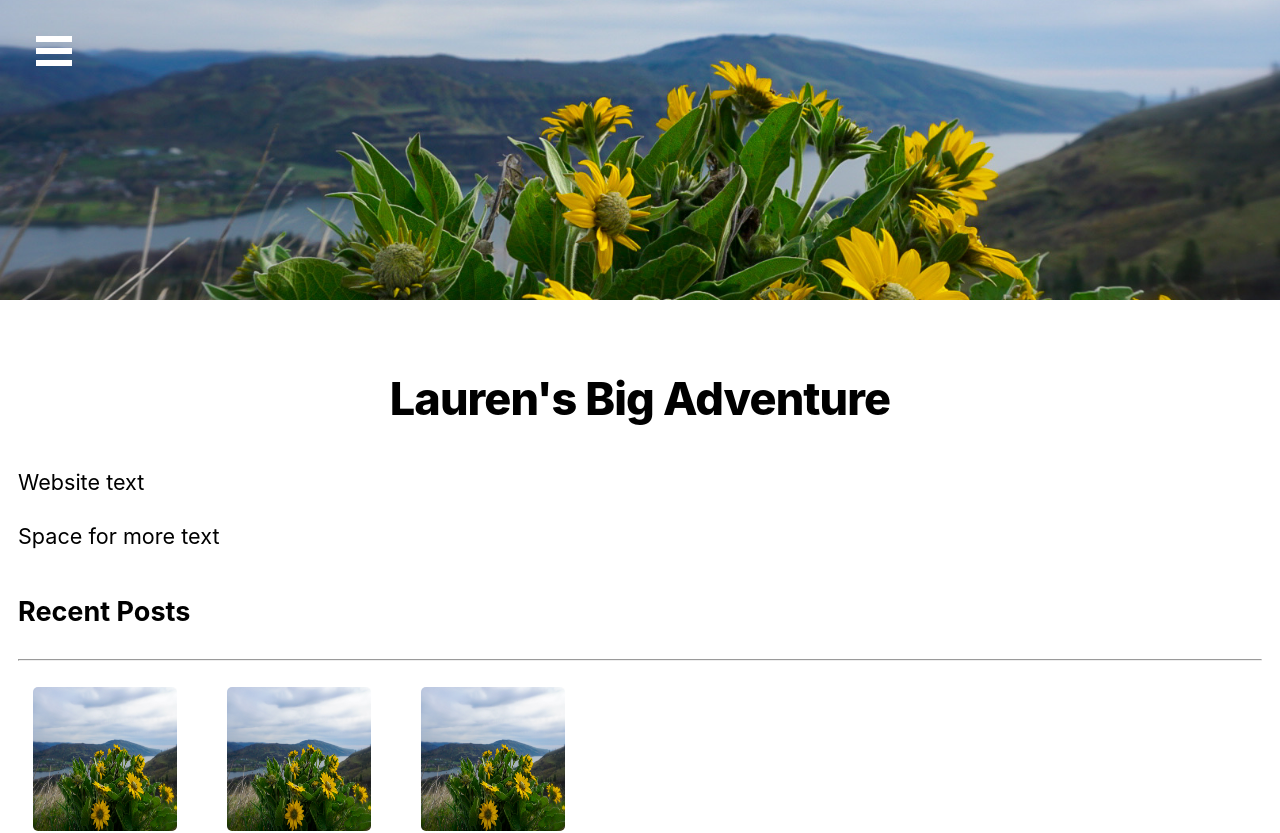
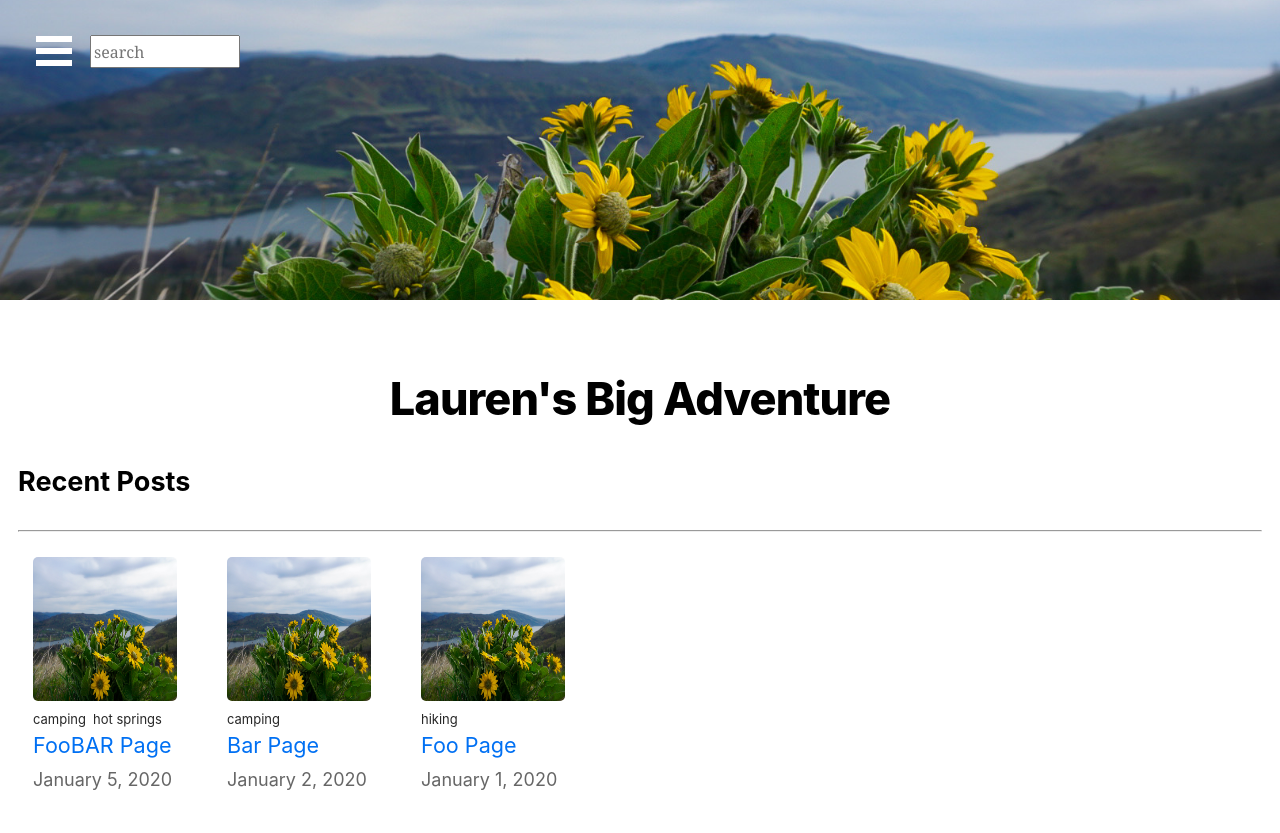
Before and after one commit to anders-swanson/site, a Next.js app: page / in a window 1280 px wide. Shown: the top 833 px of the page. Built offline with nearby package versions, Linux system fonts and the light colour scheme.

Commit message:
Search bar

```diff
--- a/components/layout.js
+++ b/components/layout.js
@@ -8,11 +8,10 @@ export const title = `Lauren's Big Adventure`
 const name = title
 const defaultHeaderImage = "/images/profile.jpg"
 
-
-
 export default function Layout({ children, home, headerImage, headerText}) {
   let img = headerImage ? headerImage : defaultHeaderImage
   let txt = headerText ? headerText : name
+
   return (
     <>
     <Burger/>
--- a/components/postbox.js
+++ b/components/postbox.js
@@ -1,19 +1,33 @@
 import utilStyles from '../styles/utils.module.css'
+import styles from './postbox.module.css'
 import Link from 'next/link'
 import Date from '../components/date'
 import Image from 'next/image'
 import { CapitalizeWords } from '../lib/common'
+import {useState} from 'react';
+import { Matches } from '../lib/search'
 
 export default function PostBox({ posts, heading }) {
+    const [search, setSearch] = useState('')
     const headingUpper = CapitalizeWords(heading)
+
+    const filteredPosts = search.length === 0 ? posts : Matches(search, posts)
+
     return (
         <section className={`${utilStyles.headingMd} ${utilStyles.padding1px}`}>
+        <input
+            className={styles.searchBox}
+            type="text"
+            placeholder="search"
+            value={search}
+            onChange={(e) => setSearch(e.target.value)}
+          />
         <div style={{display: "flex"}}>
             <h2 className={utilStyles.headingLg}>{headingUpper}</h2>
         </div>
         <hr/>
         <div className={utilStyles.postBox}>
-          {posts.map(({ ...item }) => (
+          {filteredPosts.map(({ ...item }) => (
             <div>
               <Link href={`/blog/${item.id}`}>
                 <a>
--- /dev/null
+++ b/components/postbox.module.css
@@ -0,0 +1,11 @@
+.searchBox {
+    height: 20px;
+    z-index: 9999;
+    position: fixed;
+    width: 150px;
+    height: 33px;
+    left: 90px;
+    top: 35px;
+    font-size: 16px;
+    font-family: Cambria, Cochin, Georgia, Times, 'Times New Roman', serif;
+}
--- /dev/null
+++ b/lib/search.js
@@ -0,0 +1,38 @@
+// Post filtering based on textual comparisons
+export function Matches(term, posts) {
+    const terms = term.split(' ').map((t) => {
+        return t.trim().toLowerCase()
+    })
+
+    return posts.filter((post) => {
+        for (let i = 0; i < terms.length; ++i) {
+           if (isMatch(terms[i], post)) {
+               return true
+           }
+        }
+
+        return false
+    })
+}
+
+// Compare post text with term for matches
+// 1. check title contains term
+// 2. check description contains term
+// 3. check at least one tag contains term
+function isMatch(term, post) {
+    if (post.title.toLowerCase().includes(term)) {
+        return true
+    }
+
+    if (post.desc.toLowerCase().includes(term)) {
+        return true
+    }
+
+    for (let i = 0; i < post.tags.length; ++i) {
+        if (post.tags[i].toLowerCase().includes(term)) {
+            return true
+        }
+    }
+
+    return false
+}
--- a/pages/index.js
+++ b/pages/index.js
@@ -14,10 +14,6 @@ export default function Home({ allPostsData }) {
         <title>{title}</title>
       </Head>
       <section className={utilStyles.headingMd}>
-        <p>Website text</p>
-        <p>
-          Space for more text
-        </p>
       </section>
       <PostBox posts={allPostsData} heading="Recent Posts"/>
     </Layout>
--- a/styles/utils.module.css
+++ b/styles/utils.module.css
@@ -18,6 +18,7 @@
   font-size: 1.5rem;
   line-height: 1.4;
   margin: 1rem 0;
+  padding-right: 10px;
 }
 
 .headingMd {
```
